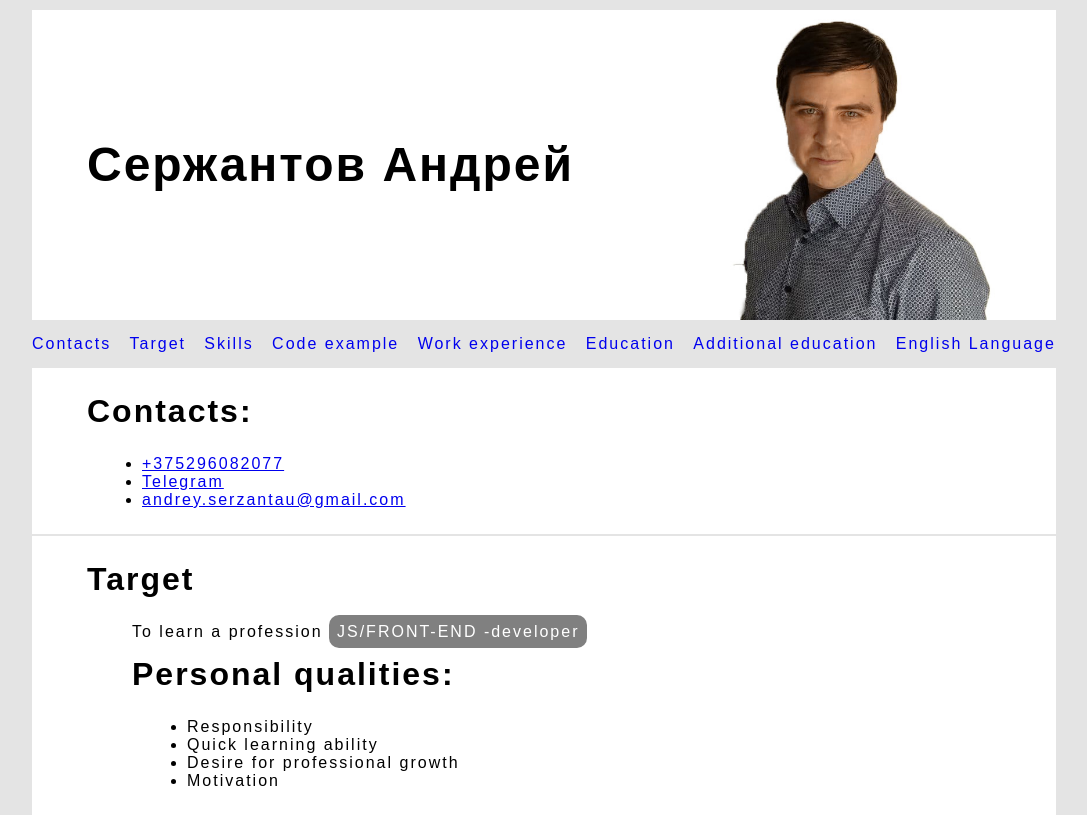
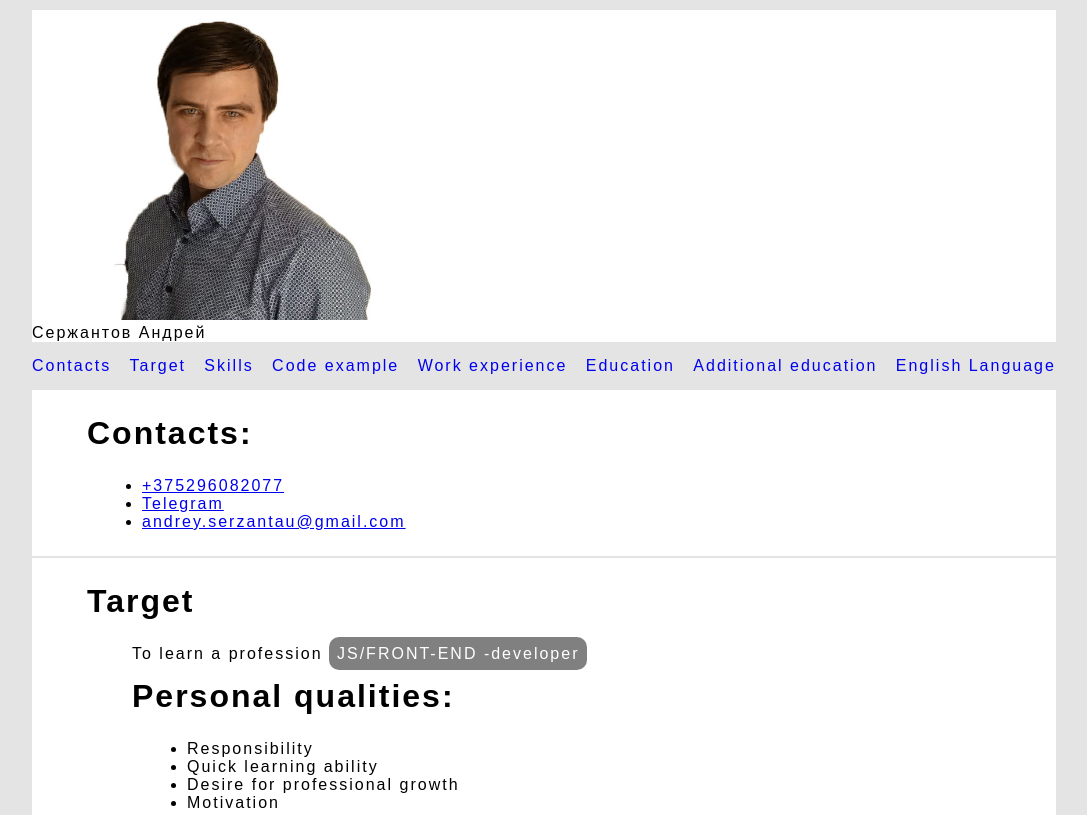
Before and after one commit to serzantovandrey/rsschool-cv, a plain HTML site: page index.html in a window 1280 px wide. Shown: the top 815 px of the page, without its empty margins (96-1183 px from the left). Drawn offline with Linux system fonts and the light colour scheme.

Commit message:
feat: add main.js

```diff
--- a/index.html
+++ b/index.html
@@ -10,10 +10,14 @@
 <body>
 
     <header class="header">
-        <div class="block">
-            <h1>Сержантов Андрей</h1>
-            <img src="images/3.jpg" alt="Андрей">
-        </div>
+        <section class="block">
+            <figure>
+                <p><img src="images/3.jpg" alt="Андрей"></p>
+                <figcaption>Сержантов Андрей</figcaption>
+            </figure>
+            <!--<h1>Сержантов Андрей</h1>
+            <img src="images/3.jpg" alt="Андрей">-->
+        </section>
         <ul>
             <li><a href="#contacts">Contacts</a></li>
             <li><a href="#target">Target</a></li>
@@ -122,5 +126,7 @@
         </ul>
     </footer>
 
+    <script src="main.js"></script>
+
 </body>
 </html>
--- /dev/null
+++ b/main.js
@@ -0,0 +1,3 @@
+console.log(` 1. вёрстка валидная <<<+10>>>. Надпись "Document checking completed. No errors or warnings to show."
+2. вёрстка семантическая <<<+20>>>.
+`);
```
